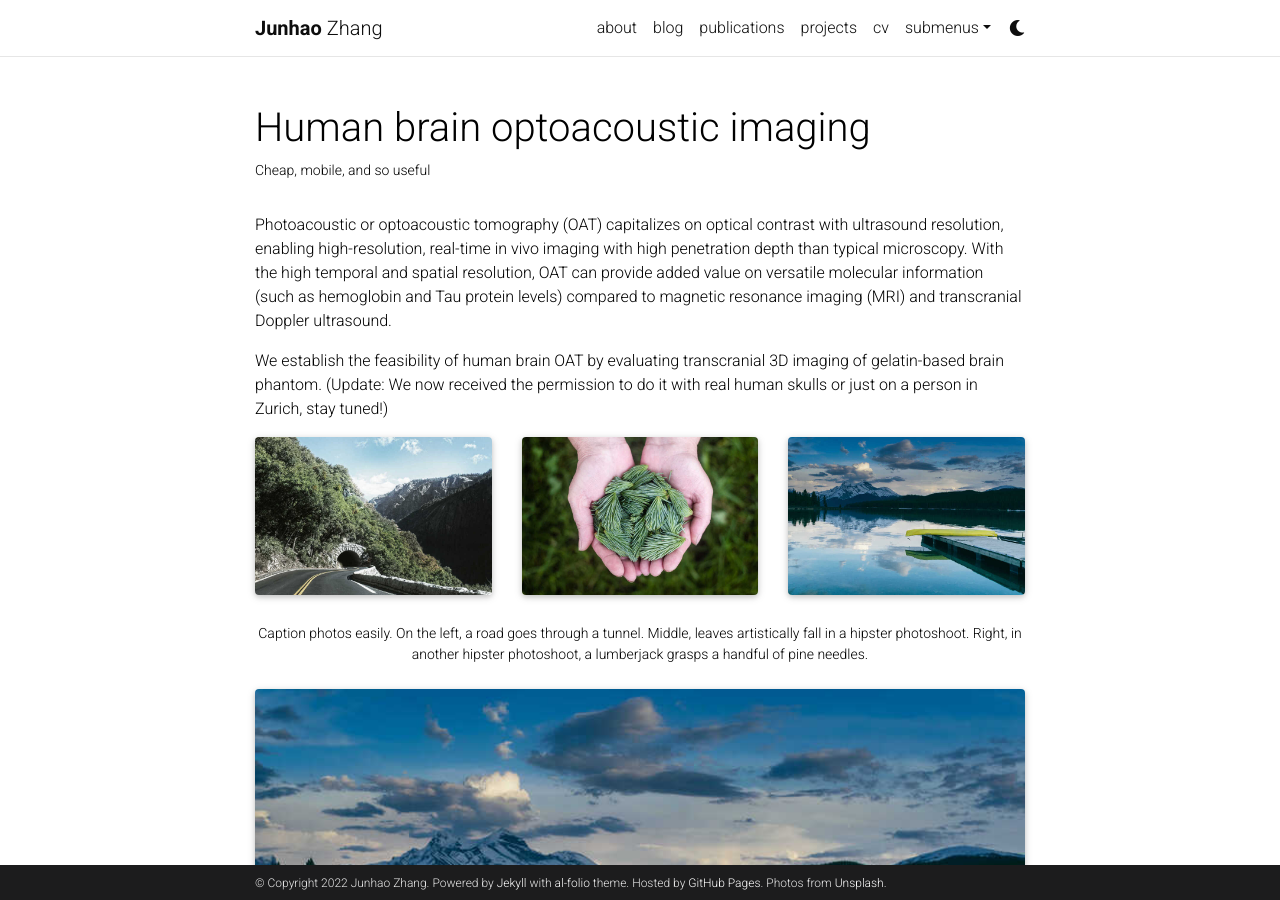
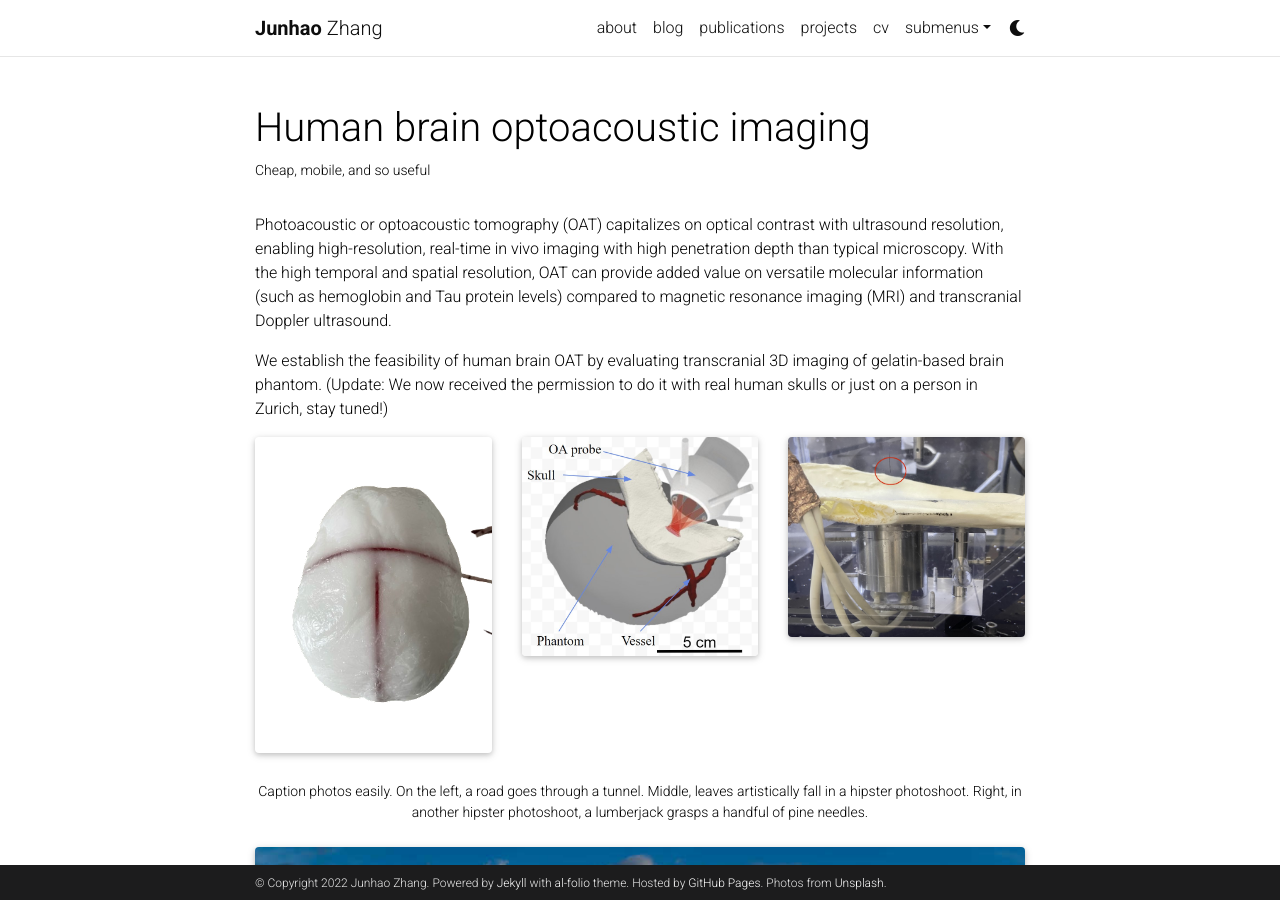
Before and after one commit to Junha0Zhang/junha0Zhang.github.io, a Jekyll site: the page built from _projects/1_project.md, in a window 1280 px wide and 900 px high. Built offline with Jekyll 4.4.1, drawn with Linux system fonts in a browser that asks for light colours; full-size pictures stand in for the smaller copies a plugin makes; comment, search, counter and statistics services are not loaded; a style sheet for code colours, icons or effects is not loaded.

Commit message:
Update 1_project.md

```diff
--- a/_projects/1_project.md
+++ b/_projects/1_project.md
@@ -13,13 +13,13 @@
 
 <div class="row">
     <div class="col-sm mt-3 mt-md-0">
-        {% include figure.html path="assets/img/1.jpg" title="example image" class="img-fluid rounded z-depth-1" %}
+        {% include figure.html path="assets/img/phantom.jpg" title="example image" class="img-fluid rounded z-depth-1" %}
     </div>
     <div class="col-sm mt-3 mt-md-0">
-        {% include figure.html path="assets/img/3.jpg" title="example image" class="img-fluid rounded z-depth-1" %}
+        {% include figure.html path="assets/img/phantom_dia.jpg" title="example image" class="img-fluid rounded z-depth-1" %}
     </div>
     <div class="col-sm mt-3 mt-md-0">
-        {% include figure.html path="assets/img/5.jpg" title="example image" class="img-fluid rounded z-depth-1" %}
+        {% include figure.html path="assets/img/fiber.jpg" title="example image" class="img-fluid rounded z-depth-1" %}
     </div>
 </div>
 <div class="caption">
```
